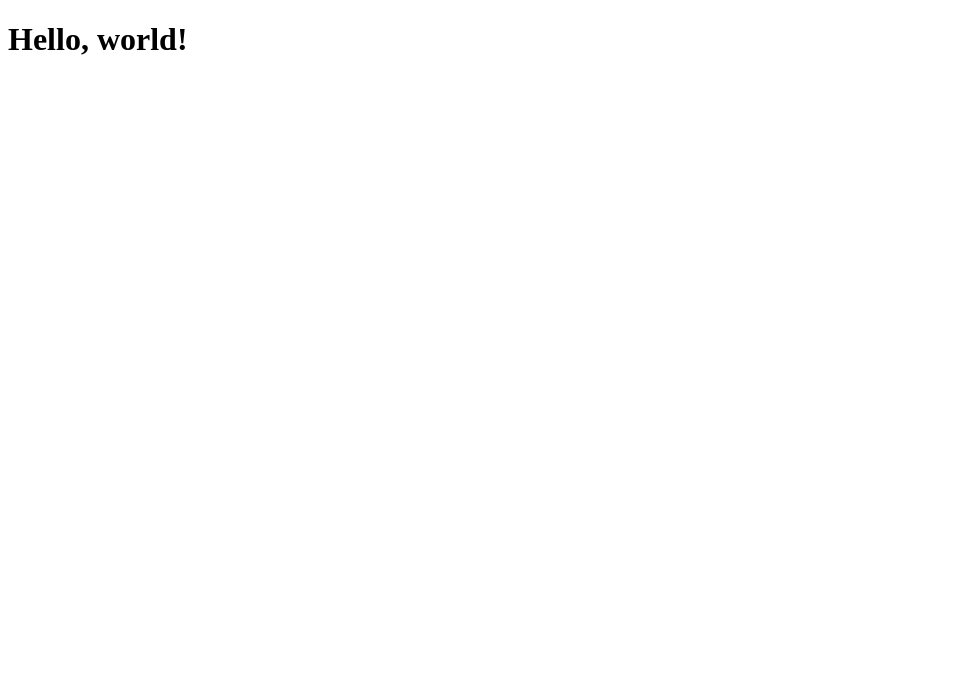
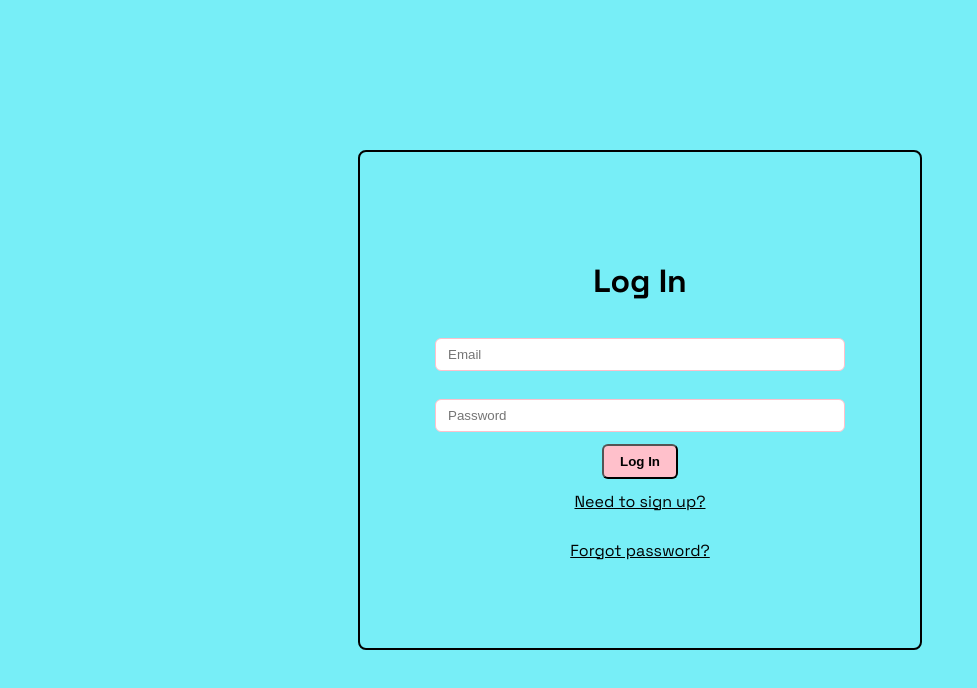
Before and after one commit to sanyagup/mental-health-dashboard-technica, a React (Vite) app in the folder mental-health-dashboard/: page /login in a window 1280 px wide. Shown: the top 688 px of the page, without its empty margins (0-977 px from the left). Built offline with nearby package versions, Linux system fonts and the light colour scheme; no server answers.

Commit message:
added css to the login page and finished authentication method

```diff
--- a/mental-health-dashboard/package.json
+++ b/mental-health-dashboard/package.json
@@ -13,7 +13,8 @@
     "firebase": "^12.0.0",
     "react": "^19.1.0",
     "react-dom": "^19.1.0",
-    "react-router": "^7.7.1"
+    "react-router": "^7.7.1",
+    "tailwindcss": "^4.1.11"
   },
   "devDependencies": {
     "@eslint/js": "^9.30.1",
@@ -26,6 +27,6 @@
     "globals": "^16.3.0",
     "typescript": "^5.8.3",
     "typescript-eslint": "^8.35.1",
-    "vite": "^5.2.11"
+    "vite": "^7.0.6"
   }
 }
--- a/mental-health-dashboard/src/App.tsx
+++ b/mental-health-dashboard/src/App.tsx
@@ -1,11 +1,31 @@
-import './App.css'
+import { useEffect, useState } from "react";
+import { onAuthStateChanged, type User } from "firebase/auth";
+import { auth } from "./firebase/firebase";
+import LoginPage from "./pages/LoginPage";
+import Dashboard from "./pages/Dashboard";
+import { BrowserRouter, Navigate, Route, Routes } from "react-router";
+import ForgotPassword from "./pages/ForgotPassword";
+import "./App.css"
 
 function App() {
+  const [user, setUser] = useState<User | null>(null);
+
+  useEffect(() => {
+    const unsub = onAuthStateChanged(auth, (user) => {
+      setUser(user);
+    });
+    return unsub;
+  }, []);
+
   return (
-    <>
-      <h1>Hello, world!</h1>
-    </>
-  )
+    <BrowserRouter>
+      <Routes>
+        <Route path="/" element={user ? <Dashboard user={user}/> : <Navigate to="login" replace/>} />
+        <Route path="/login" element={<LoginPage />} />
+        <Route path="/forgot-password" element={<ForgotPassword />} />
+      </Routes>
+    </BrowserRouter>
+  );
 }
 
-export default App
+export default App;
--- /dev/null
+++ b/mental-health-dashboard/src/firebase/firebase.ts
@@ -0,0 +1,25 @@
+// Import the functions you need from the SDKs you need
+import { initializeApp } from "firebase/app";
+import { getAuth } from "firebase/auth";
+import { getFirestore } from "firebase/firestore";
+// TODO: Add SDKs for Firebase products that you want to use
+// https://firebase.google.com/docs/web/setup#available-libraries
+
+// Your web app's Firebase configuration
+const firebaseConfig = {
+    apiKey: "AIzaSyBgn20FDjBiMyq6ljStNA2HYHM5F5iEL8o",
+    authDomain: "mentalhealthdashboard-a77c4.firebaseapp.com",
+    projectId: "mentalhealthdashboard-a77c4",
+    storageBucket: "mentalhealthdashboard-a77c4.firebasestorage.app",
+    messagingSenderId: "958383408145",
+    appId: "1:958383408145:web:4704f121d3a2ffbdeb9db0"
+  };
+
+// Initialize Firebase
+const app = initializeApp(firebaseConfig);
+
+const auth = getAuth(app);
+const db = getFirestore(app);
+
+// Export auth and db
+export { auth, db };
--- /dev/null
+++ b/mental-health-dashboard/src/pages/Dashboard.tsx
@@ -0,0 +1,52 @@
+import { useEffect, useState } from "react";
+import { doc, getDoc, updateDoc } from "firebase/firestore";
+import { auth, db } from "../firebase/firebase"; // Adjusted path to firebase.ts
+import type { UserData } from "../types/types";
+import { signOut, type User } from "firebase/auth";
+
+interface DashboardProps {
+  user: User;
+}
+
+export default function Dashboard({ user }: DashboardProps) {
+  const [note, setNote] = useState("");
+  const [edit, setEdit] = useState("");
+
+  useEffect(() => {
+    const fetchData = async () => {
+      const ref = doc(db, "users", user.uid);
+      const snap = await getDoc(ref);
+      if (snap.exists()) {
+        const data = snap.data() as UserData;
+        setNote(data.notes);
+        setEdit(data.notes);
+      }
+    };
+    fetchData();
+  }, [user]);
+
+  const saveNote = async () => {
+    const ref = doc(db, "users", user.uid);
+    await updateDoc(ref, { notes: edit });
+    setNote(edit);
+  };
+
+  const handleLogout = async () => {
+    try {
+      await signOut(auth);
+    } catch (error) {
+      console.error("Error signing out:", error);
+    }
+  };
+
+  return (
+    <div className="min-h-screen flex flex-col items-center my-15">
+      <h1 className="mb-4">Welcome, {user.email}</h1>
+      <textarea className="rounded-lg border-2 p-2 w-80 resize" value={edit} onChange={(e) => setEdit(e.target.value)} rows={4} />
+      <br />
+      <button className="my-3 bg-blue-500 hover:bg-blue-700 text-white font-bold py-2 px-4 rounded-md cursor-pointer" onClick={saveNote}>Save</button>
+      <button className="mb-2 bg-blue-500 hover:bg-blue-700 text-white font-bold py-2 px-4 rounded-md cursor-pointer" onClick={handleLogout}>Log Out</button>
+      <p><strong>Saved note:</strong> {note}</p>
+    </div>
+  );
+}
--- /dev/null
+++ b/mental-health-dashboard/src/pages/ForgotPassword.tsx
@@ -0,0 +1,43 @@
+/* eslint-disable @typescript-eslint/no-explicit-any */
+import { useState } from "react";
+import { sendPasswordResetEmail } from "firebase/auth";
+import { auth } from "../firebase/firebase";
+import { Link } from "react-router";
+
+export default function ForgotPassword() {
+  const [email, setEmail] = useState("");
+  const [sent, setSent] = useState(false);
+
+  const handleReset = async () => {
+    try {
+      await sendPasswordResetEmail(auth, email);
+      setSent(true);
+    } catch (error: any) {
+      alert(error.message);
+    }
+  };
+
+  return (
+    <div className="min-h-screen flex items-center justify-center">
+      <div className="flex flex-col justify-center items-center w-xl h-100 px-6 py-12 lg:px-8 max-w-lg border-solid border-2 rounded-lg">
+        <h1>Reset Password</h1>
+        {sent ? (
+          <p className="text-green-600">Password reset email sent!</p>
+        ) : (
+          <>
+            <input className="px-5 py-2 w-3/4 my-3 border rounded focus:ring-2 focus:ring-blue-500"
+              placeholder="Enter your email"
+              value={email}
+              onChange={(e) => setEmail(e.target.value)}
+            />
+            <button className="bg-green-500 hover:bg-green-700 text-white font-bold py-2 px-4 rounded-md cursor-pointer"  onClick={handleReset}>Send Reset Email</button>
+          </>
+        )}
+        <p>
+          <Link className="text-blue-600 underline cursor-pointer hover:text-blue-800" to="/login">Back to login</Link>
+        </p>
+      </div>
+    </div>
+  );
+
+}
--- /dev/null
+++ b/mental-health-dashboard/src/pages/LoginPage.tsx
@@ -0,0 +1,64 @@
+/* eslint-disable @typescript-eslint/no-explicit-any */
+import { useState } from "react";
+import { createUserWithEmailAndPassword, signInWithEmailAndPassword } from "firebase/auth";
+import { setDoc, doc } from "firebase/firestore";
+import { auth, db } from "../firebase/firebase";
+import { type UserData } from "../types/types";
+import { Link, useNavigate } from "react-router";
+import "./auth.css";
+
+export default function LoginPage() {
+  const [email, setEmail] = useState("");
+  const [password, setPassword] = useState("");
+  const [signup, setSignup] = useState(false);
+  const navigate = useNavigate();
+
+  const handleAuth = async () => {
+    try {
+      if (signup) {
+        const userCred = await createUserWithEmailAndPassword(auth, email, password);
+        const defaultData: UserData = {
+          email: email,
+          notes: "Use the textbox above to change me!"
+        };
+        await setDoc(doc(db, "users", userCred.user.uid), defaultData);
+        navigate("/");
+      } else {
+        await signInWithEmailAndPassword(auth, email, password);
+        navigate("/");
+      }
+    } catch (error: any ) {
+      alert(error.message);
+    }
+  };
+
+  return (
+    <div className="container">
+    <div className="auth-box">
+      <h1>{signup ? "Sign Up" : "Log In"}</h1>
+      <input
+        className="input-field"
+        placeholder="Email"
+        value={email}
+        onChange={(e) => setEmail(e.target.value)}
+      />
+      <input
+        className="input-field"
+        placeholder="Password"
+        type="password"
+        value={password}
+        onChange={(e) => setPassword(e.target.value)}
+      />
+      <button className="submit-button" onClick={handleAuth}>
+        {signup ? "Sign Up" : "Log In"}
+      </button>
+      <p className="toggle-text" onClick={() => setSignup(!signup)}>
+        {signup ? "Already have an account?" : "Need to sign up?"}
+      </p>
+      <Link to="/forgot-password" className="forgot-link">
+        Forgot password?
+      </Link>
+    </div>
+  </div>
+  );
+}
--- /dev/null
+++ b/mental-health-dashboard/src/pages/auth.css
@@ -0,0 +1,73 @@
+/* auth.css */
+@import url('https://fonts.googleapis.com/css2?family=Space+Grotesk:wght@400;500;700&display=swap');
+
+body {
+  font-family: Space Grotesk, sans-serif;
+  background-color: #77EEF7;; /* gray-100 */
+  margin: 0;
+  padding: 0;
+}
+
+.container {
+    min-height: 100vh;
+    display: flex;
+    align-items: center;
+    justify-content: center;
+  }
+
+  .auth-box {
+    display: flex;
+    flex-direction: column;
+    justify-content: center;
+    align-items: center;
+    width: 100%;
+    max-width: 32rem; /* ~max-w-lg */
+    height: 25rem; /* roughly h-100 */
+    padding: 3rem 1.5rem; /* px-6 py-12 */
+    border: 2px solid black;
+    border-radius: 0.5rem;
+  }
+
+  .input-field {
+    padding: 0.5rem 0.75rem;
+    width: 75%;
+    margin-top: 1rem;
+    margin-bottom: 0.75rem;
+    border: 1px solid #FFC0CB;
+    border-radius: 0.375rem;
+    outline: none;
+  }
+
+  .input-field:focus {
+    border-color: #3b82f6; /* blue-500 */
+    box-shadow: 0 0 0 2px rgba(59, 130, 246, 0.5); /* focus:ring-blue-500 */
+  }
+
+  .submit-button {
+    background-color: #FFC0CB; /* blue-500 */
+    color: black;
+    font-weight: bold;
+    padding: 0.5rem 1rem;
+    border-radius: 0.375rem;
+    cursor: pointer;
+    transition: background-color 0.2s ease;
+  }
+
+  .submit-button:hover {
+    background-color: #ffff;
+  }
+
+  .toggle-text,
+  .forgot-link {
+    margin-top: 0.75rem;
+    color: black; /* blue-600 */
+    text-decoration: underline;
+    cursor: pointer;
+    user-select: none;
+    transition: color 0.2s ease;
+  }
+
+  .toggle-text:hover,
+  .forgot-link:hover {
+    color: #1e40af; /* blue-800 */
+  }
--- /dev/null
+++ b/mental-health-dashboard/src/types/types.ts
@@ -0,0 +1,4 @@
+export interface UserData {
+    email: string;
+    notes: string;
+  }
```
Also changed, not shown: 1 other file (tests, documents, lock files or other folders).
